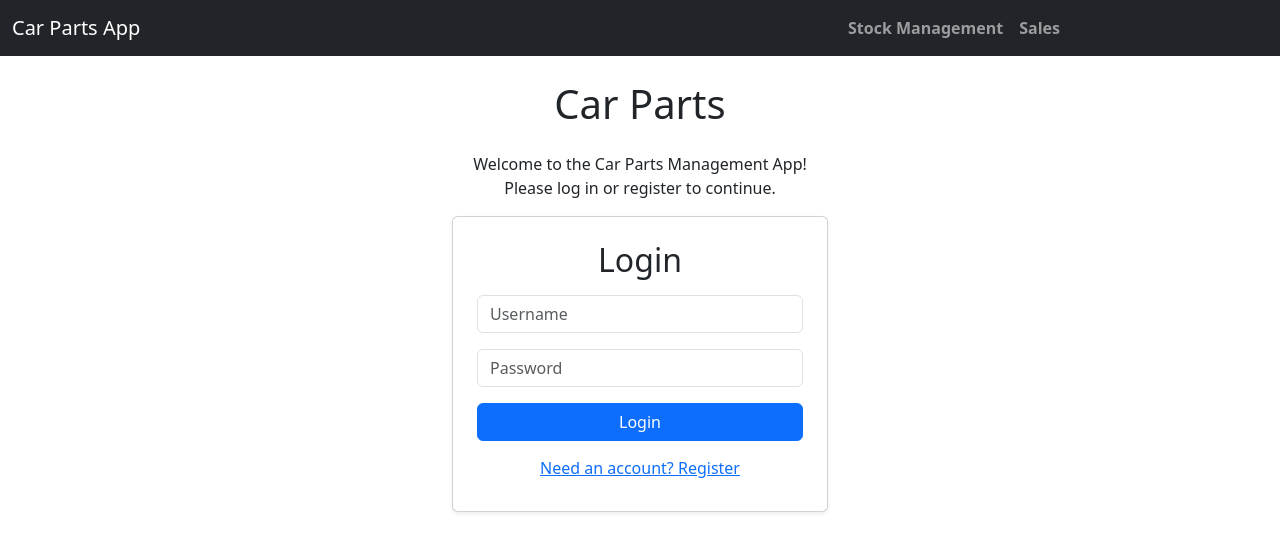
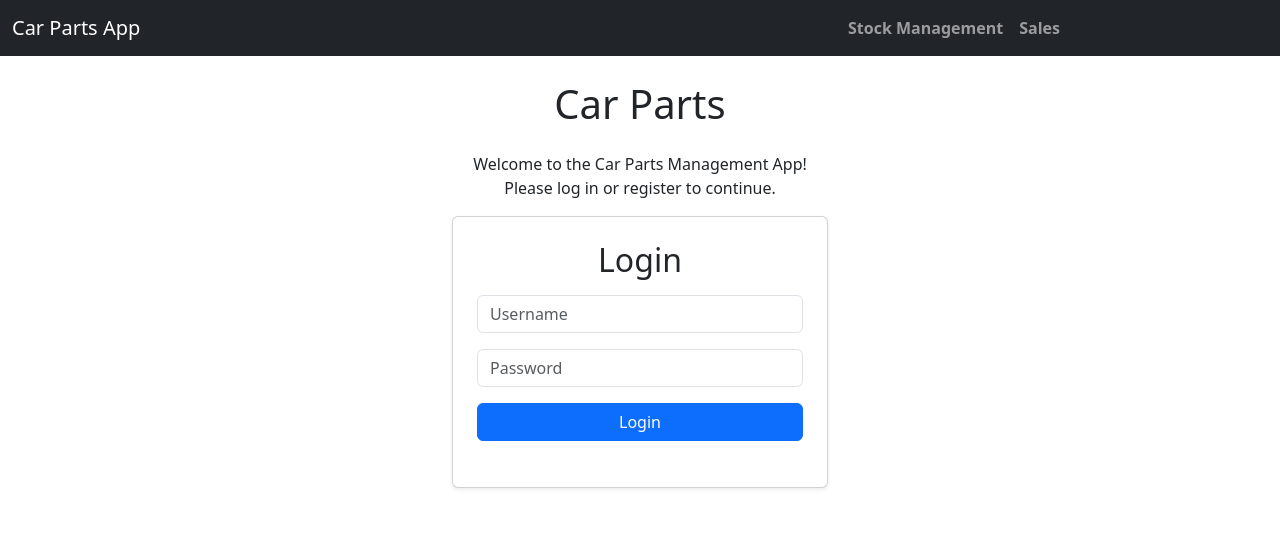
Before and after one commit to ikapila/frontend, a React (Create React App) app: page / in a window 1280 px wide. Shown: the top 552 px of the page. Built offline with nearby package versions, Linux system fonts and the light colour scheme.

Commit message:
remove creating account link

```diff
--- a/src/App.js
+++ b/src/App.js
@@ -188,7 +188,7 @@ function App() {
                   <button type="submit" className="btn btn-primary w-100">{authMode === 'login' ? 'Login' : 'Register'}</button>
                 </form>
                 <button onClick={() => setAuthMode(authMode === 'login' ? 'register' : 'login')} className="btn btn-link w-100 mt-2">
-                  {authMode === 'login' ? 'Need an account? Register' : 'Already have an account? Login'}
+                  {authMode === 'login' ? '' : 'Already have an account? Login'}
                 </button>
                 {authError && <div className="alert alert-danger mt-2">{authError}</div>}
               </div>
```
